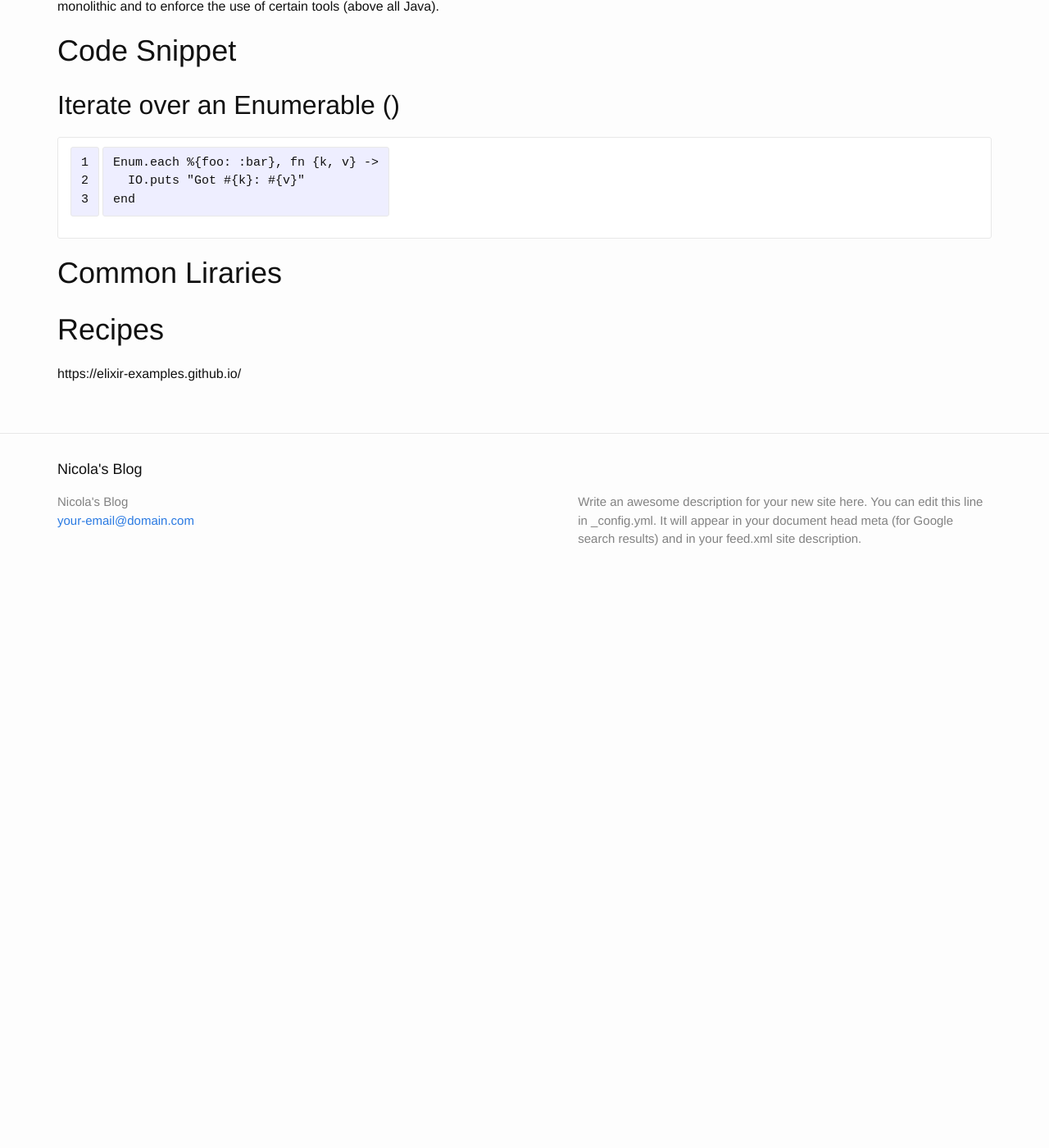
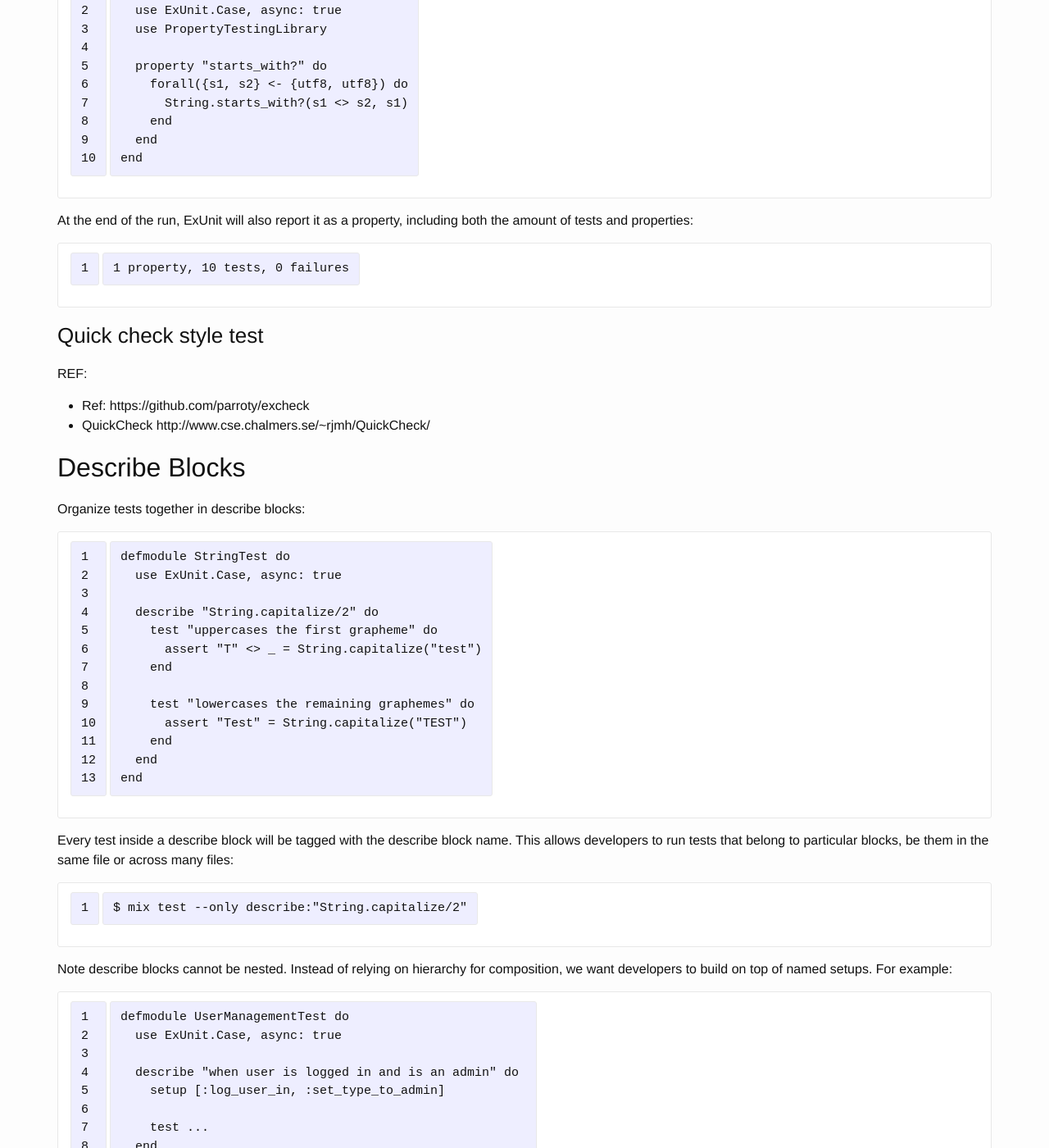
Before and after one commit to breezeight/nicola_blog, a Jekyll site: the page built from _guides/elixir.markdown, in a window 1280 px wide and 1400 px high, scrolled down 52973 px. Shown: the whole window at 82% size. Built offline with Jekyll 4.4.1, drawn with Linux system fonts in a browser that asks for light colours; before the commit the page ends 53702 px from its top, so only the background shows below that; some of the changed text lies outside the part shown.

Commit message:
ExUnit: describe, test type, quick check, stale test

````diff
--- a/_guides/elixir.markdown
+++ b/_guides/elixir.markdown
@@ -1766,7 +1766,107 @@
 
 # Deployment production Monitoring
 
-
+# ExUnit
+
+## Test Types
+
+ExUnit v1.3 includes the ability to register different test types. This means libraries like QuickCheck can now provide functionality such as:
+
+```
+defmodule StringTest do
+  use ExUnit.Case, async: true
+  use PropertyTestingLibrary
+
+  property "starts_with?" do
+    forall({s1, s2} <- {utf8, utf8}) do
+      String.starts_with?(s1 <> s2, s1)
+    end
+  end
+end
+```
+
+At the end of the run, ExUnit will also report it as a property, including both the amount of tests and properties:
+
+```
+1 property, 10 tests, 0 failures
+```
+
+
+### Quick check style test
+
+REF:
+
+* Ref: https://github.com/parroty/excheck
+* QuickCheck http://www.cse.chalmers.se/~rjmh/QuickCheck/
+
+## Describe Blocks
+
+Organize tests together in describe blocks:
+
+```
+defmodule StringTest do
+  use ExUnit.Case, async: true
+
+  describe "String.capitalize/2" do
+    test "uppercases the first grapheme" do
+      assert "T" <> _ = String.capitalize("test")
+    end
+
+    test "lowercases the remaining graphemes" do
+      assert "Test" = String.capitalize("TEST")
+    end
+  end
+end
+```
+
+Every test inside a describe block will be tagged with the describe block name. This allows developers to run tests that belong to particular blocks, be them in the same file or across many files:
+
+```
+$ mix test --only describe:"String.capitalize/2"
+```
+
+Note describe blocks cannot be nested. Instead of relying on hierarchy for composition, we want developers to build on top of named setups. For example:
+
+```
+defmodule UserManagementTest do
+  use ExUnit.Case, async: true
+
+  describe "when user is logged in and is an admin" do
+    setup [:log_user_in, :set_type_to_admin]
+
+    test ...
+  end
+
+  describe "when user is logged in and is a manager" do
+    setup [:log_user_in, :set_type_to_manager]
+
+    test ...
+  end
+
+  defp log_user_in(context) do
+    # ...
+  end
+end
+```
+
+By restricting hierarchies in favor of named setups, it is straight-forward for the developer to glance at each describe block and know exactly the setup steps involved.
+
+
+
+## Execute only stale tests
+
+Ref: http://elixir-lang.org/blog/2016/06/21/elixir-v1-3-0-released/
+
+`mix test --stale`  builds on top of `mix xref`: will only run the tests that may have changed since the last time you ran mix test --stale.
+
+For example:
+
+* If you saved a test file on disk, Mix will run that file and ignore the ones that have not changed
+* If you changed a library file, for example, lib/foo.ex that defines Foo, any test that invokes a function in Foo directly or indirectly will also run
+* If you modify your mix.exs or your test/test_helper.exs, Mix will run the whole test suite
+
+
+This feature provides a great workflow for developers, allowing them to effortlessly focus on parts of the codebase when developing new features.
 
 
 # OTP
````
